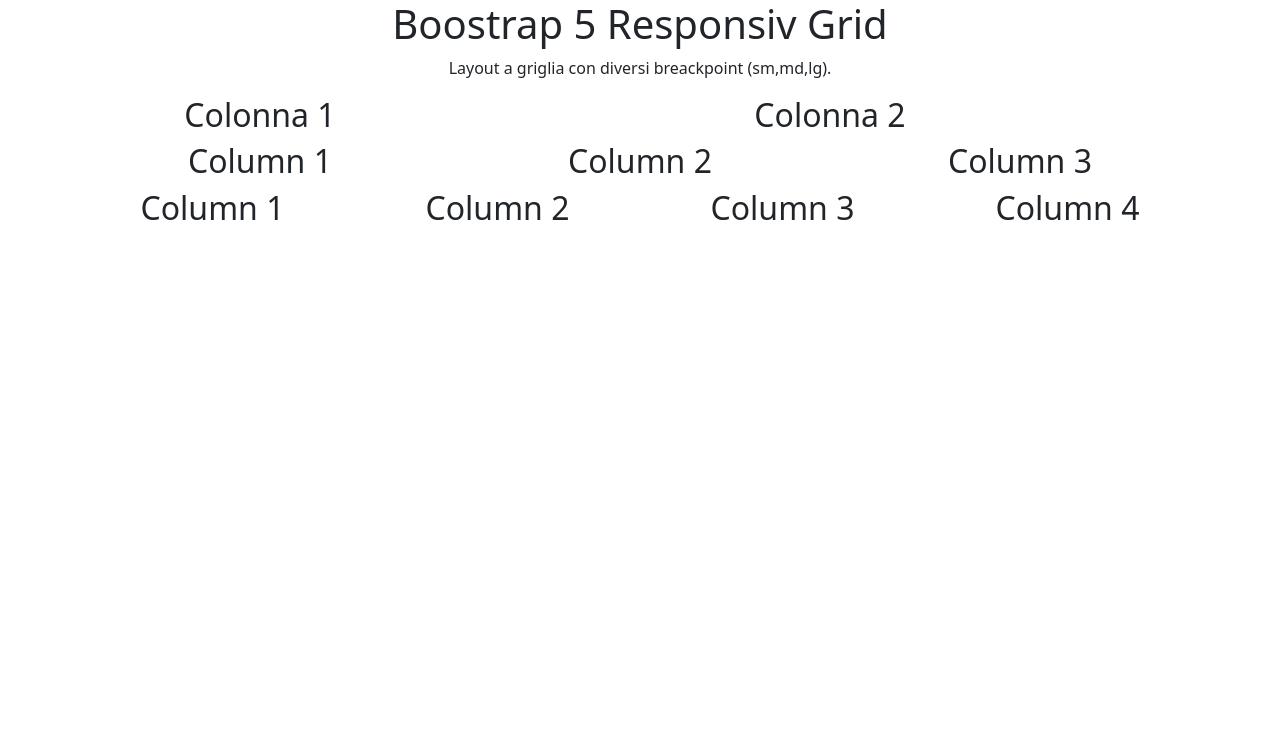
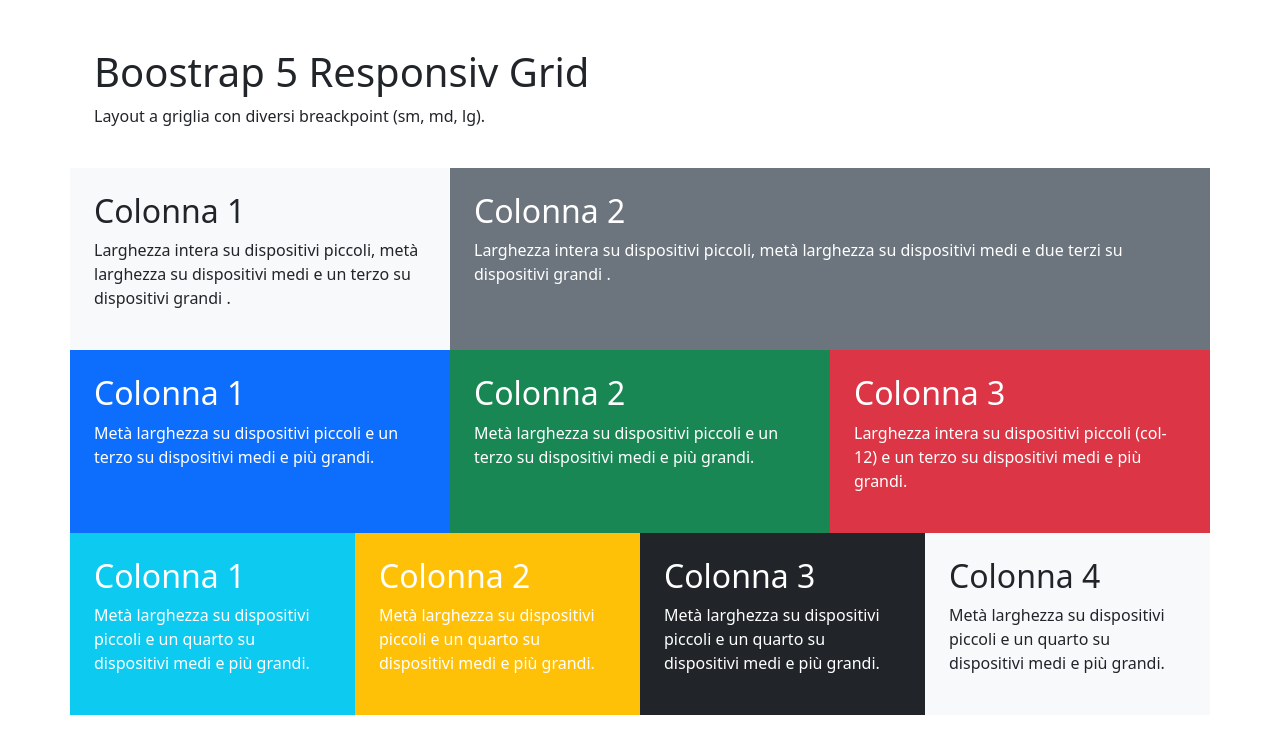
Before and after one commit to IonelxSolow/htmlcss-bootstrap-layout, a plain HTML site: page index.html in a window 1280 px wide. Drawn offline with nearby package versions, Linux system fonts and the light colour scheme.

Commit message:
add color for columns and fix color text

```diff
--- a/index.html
+++ b/index.html
@@ -11,47 +11,56 @@
     <title>Document</title>
 </head>
 <body>
-    <main>
-    <div class="container text-center">
+    <main class="m-4">
+    <div class="container text-start">
         <div class="row">
-          <div class="col">
+          <div class="col p-4">
             <h1>Boostrap 5 Responsiv Grid</h1>
-            <p>Layout a griglia con diversi breackpoint (sm,md,lg).</p>
+            <p>Layout a griglia con diversi breackpoint (sm, md, lg).</p>
           </div>
         </div>
       </div>
 
-      <div class="container text-center">
+      <div class="container text-start">
         <div class="row">
-          <div class="col-12 col-sm-6 col-lg-4">
+          <div class="col-12 col-sm-6 col-lg-4 bg-light p-4">
            <h2>Colonna 1</h2>
+           <p>Larghezza intera su dispositivi piccoli, metà larghezza su dispositivi medi e un terzo su dispositivi grandi .</p>
           </div>
-          <div class="col-12 col-sm-6 col-lg-8">
+          <div class="col-12 col-sm-6 col-lg-8 bg-secondary p-4 text-white">
             <h2>Colonna 2</h2>
+            <p>Larghezza intera su dispositivi piccoli, metà larghezza su dispositivi medi e due terzi su dispositivi grandi .</p>
           </div>
         </div>
       </div>
 
-      <div class="container text-center">
+      <div class="container text-start">
         <div class="row">
-          <div class="col-6 col-sm-4">
-            <h2>Column 1</h2>
+          <div class="col-6 col-sm-4 bg-primary p-4 text-white">
+            <h2>Colonna 1</h2>
+            <p>Metà larghezza su dispositivi piccoli e un terzo su dispositivi medi e più grandi.</p>
           </div>
-          <div class="col-6 col-sm-4">
-            <h2>Column 2</h2>
+          <div class="col-6 col-sm-4 bg-success p-4 text-white">
+            <h2>Colonna 2</h2>
+            <p>Metà larghezza su dispositivi piccoli e un terzo su dispositivi medi e più grandi.</p>
           </div>
-          <div class="col-12 col-sm-4">
-            <h2>Column 3</h2>
+          <div class="col-12 col-sm-4 bg-danger p-4 text-white">
+            <h2>Colonna 3</h2>
+            <p>Larghezza intera su dispositivi piccoli (col-12) e un terzo su dispositivi medi e più grandi.</p>
           </div>
         </div>
       </div>
 
-      <div class="container text-center">
+      <div class="container text-start">
         <div class="row">
-            <div class="col-6 col-sm-3"><h2>Column 1</h2></div>
-            <div class="col-6 col-sm-3"><h2>Column 2</h2></div>
-            <div class="col-6 col-sm-3"><h2>Column 3</h2></div>
-            <div class="col-6 col-sm-3"><h2>Column 4</h2></div>
+            <div class="col-6 col-sm-3 bg-info p-4 text-white"><h2>Colonna 1</h2><p>Metà larghezza su dispositivi piccoli e un quarto su dispositivi
+                medi e più grandi.</p></div>
+            <div class="col-6 col-sm-3 bg-warning p-4 text-white"><h2>Colonna 2</h2><p>Metà larghezza su dispositivi piccoli e un quarto su dispositivi
+                medi e più grandi.</p></div>
+            <div class="col-6 col-sm-3 bg-dark p-4 text-white"><h2>Colonna 3</h2><p>Metà larghezza su dispositivi piccoli e un quarto su dispositivi
+                medi e più grandi.</p></div>
+            <div class="col-6 col-sm-3 bg-light p-4"><h2>Colonna 4</h2><p>Metà larghezza su dispositivi piccoli e un quarto su dispositivi
+                medi e più grandi.</p></div>
         </div>
       </div>
     </main>
```
